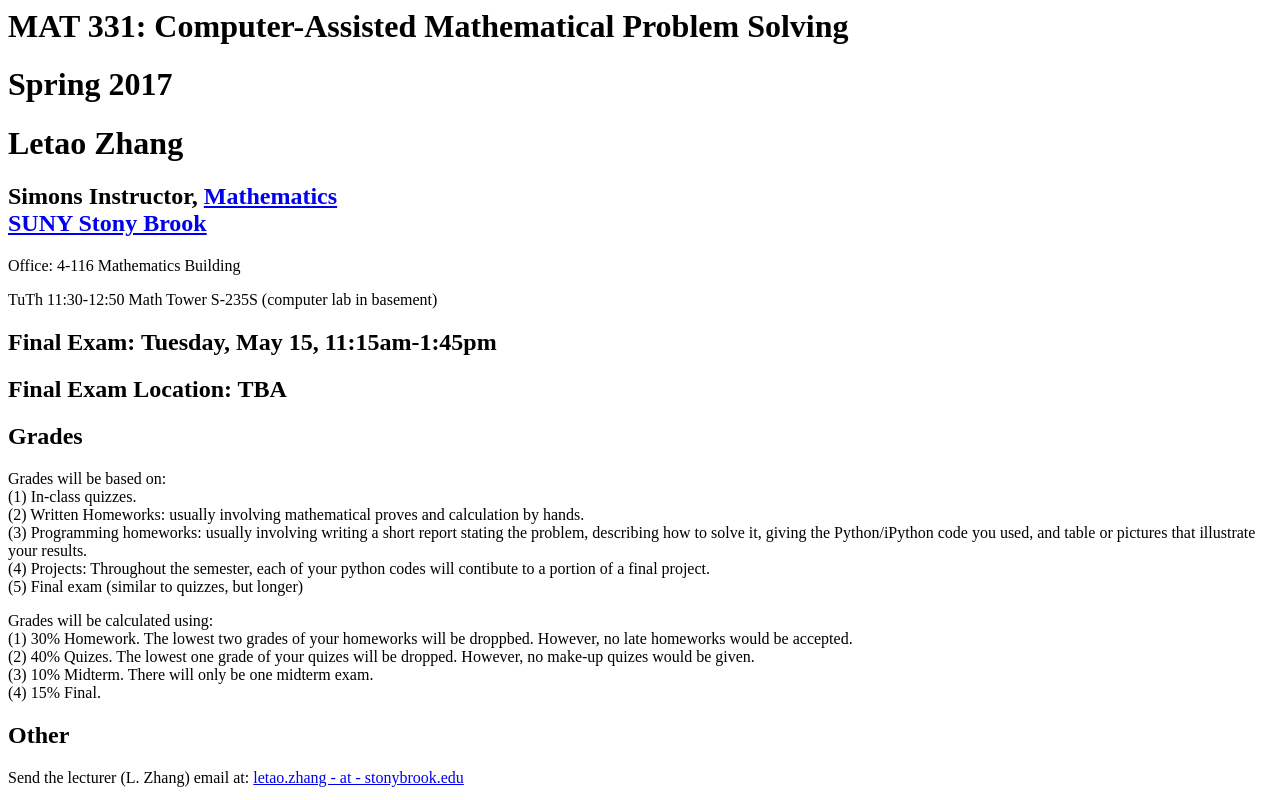
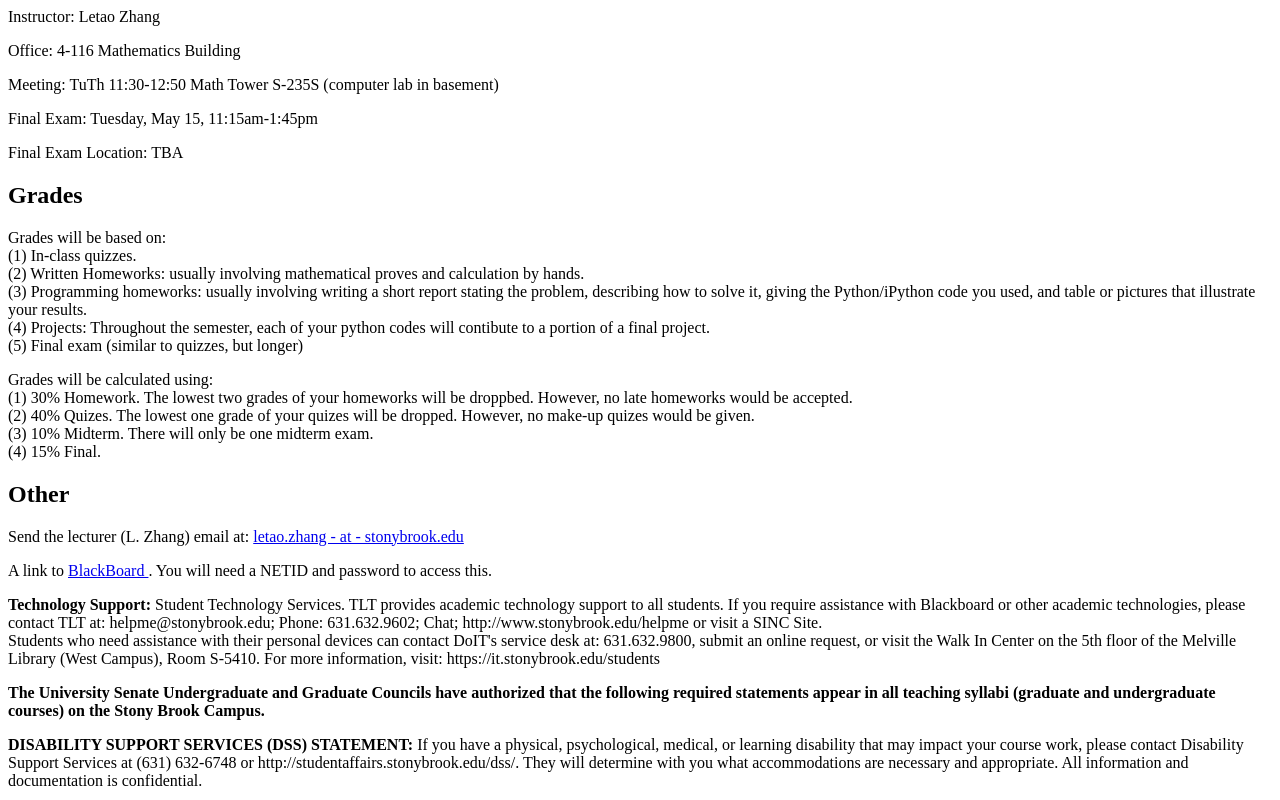
Before and after one commit to letaoZ/MAT331, a plain HTML site: page index.html in a window 1280 px wide. Shown: the top 800 px of the page. Drawn offline with Linux system fonts and the light colour scheme.

Commit message:
Update index.html

```diff
--- a/index.html
+++ b/index.html
@@ -5,21 +5,12 @@
 <head><title> MAT 331,Computer-Assisted Mathematical Problem Solving </title></head>
 <body>
 
-<h1> MAT 331:  Computer-Assisted Mathematical Problem Solving   </h1>
-<h1> Spring  2017 </h1>
-<h1> Letao Zhang </h1>
-<h2> Simons Instructor, <a href="http://www.math.stonybrook.edu/faculty-gallery">
-Mathematics </a><br>
-<a href="http://www.sunysb.edu">SUNY Stony Brook </a>
-</h2>
-
-<p>Office: 4-116 Mathematics Building <p>
-
-
-<p> TuTh  11:30-12:50   Math Tower S-235S (computer lab in basement) <p>
-
-<h2>  Final Exam: Tuesday, May 15, 11:15am-1:45pm</h2>
-<h2>  Final Exam Location: TBA </h2>
+<title> General Information: </title>
+<p> Instructor: Letao Zhang <p>
+<p> Office: 4-116 Mathematics Building <p>
+<p> Meeting: TuTh  11:30-12:50   Math Tower S-235S (computer lab in basement) <p>
+<p>  Final Exam: Tuesday, May 15, 11:15am-1:45pm<p>
+<p>  Final Exam Location: TBA <p>
 
 <h2> Grades </h2>
 
```
